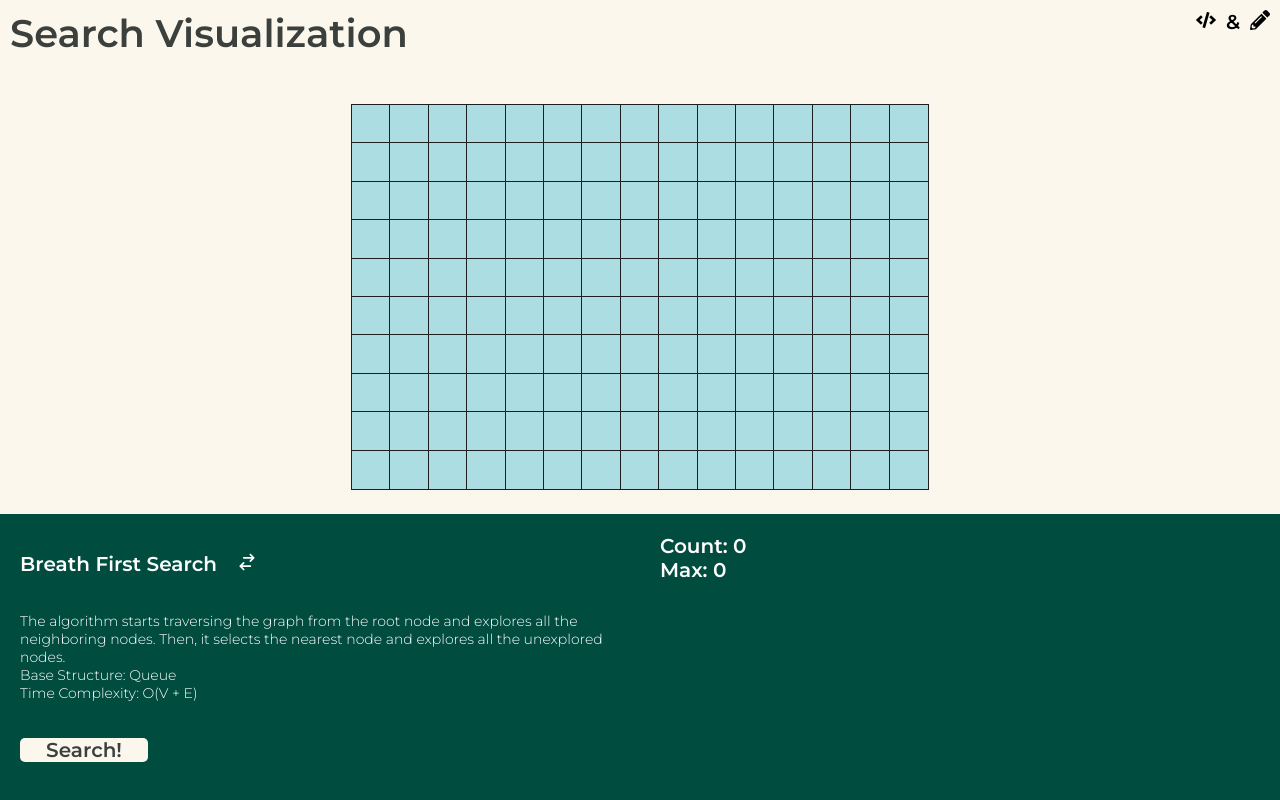
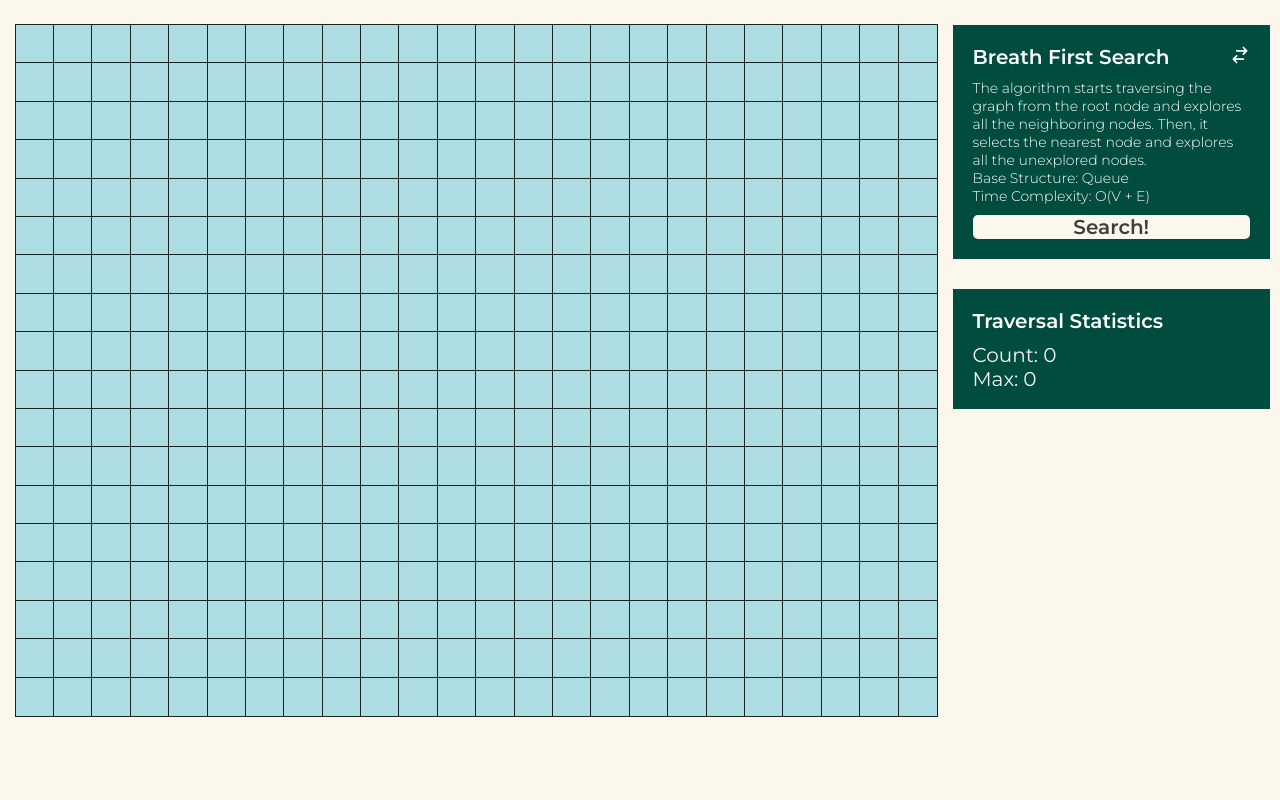
Before and after one commit to kMongru/react-search-project, a React (Create React App) app: page / in a window 1280 px wide. Built offline with nearby package versions, Linux system fonts and the light colour scheme.

Commit message:
update styling

```diff
--- a/package.json
+++ b/package.json
@@ -4,14 +4,10 @@
   "version": "0.1.0",
   "private": true,
   "dependencies": {
-    "@testing-library/jest-dom": "^5.16.2",
-    "@testing-library/react": "^12.1.2",
-    "@testing-library/user-event": "^13.5.0",
     "react": "^17.0.2",
     "react-dom": "^17.0.2",
     "react-icons": "^4.3.1",
-    "react-scripts": "5.0.0",
-    "web-vitals": "^2.1.4"
+    "react-scripts": "^2.1.3"
   },
   "scripts": {
     "predeploy": "npm run build",
--- a/src/App.js
+++ b/src/App.js
@@ -8,7 +8,7 @@ import IslandVisualization from './islandVisualization/IslandVisualization';
 function App() {
   return (
     <div className='app'>
-      <div className='app-header'>
+      {/* <div className='app-header'>
         <h1>Search Visualization</h1>
         <div className='header-flex-row'>
           <a
@@ -27,7 +27,7 @@ function App() {
             <FaPencilAlt size={20} />
           </a>
         </div>
-      </div>
+      </div> */}
       <div className='app-grid-container'>
         <IslandVisualization />
       </div>
--- a/src/components/bottomPannel/BottomPanel.js
+++ b/src/components/bottomPannel/BottomPanel.js
@@ -13,6 +13,7 @@ const BottomPanel = ({
   max,
 }) => {
   return (
+    <>
       <div className='wrapper'>
         <div className='left-side'>
           <div className='flex-row'>
@@ -29,11 +30,13 @@ const BottomPanel = ({
             <h2>Search!</h2>
           </div>
         </div>
+      </div>
       <div className='right-side'>
-        <h2>{`Count: ${count}`}</h2>
-        <h2>{`Max: ${max}`}</h2>
+        <h2 style={{ marginBottom: '10rem' }}>Traversal Statistics</h2>
+        <h3>{`Count: ${count}`}</h3>
+        <h3>{`Max: ${max}`}</h3>
       </div>
-    </div>
+    </>
   );
 };
 
--- a/src/components/bottomPannel/bottomPanel.css
+++ b/src/components/bottomPannel/bottomPanel.css
@@ -1,8 +1,7 @@
 .wrapper{
   display: flex;
-  flex-direction: row;
-
-  width: 100%;
+  flex-direction: column;
+  background-color: var(--bg-secondary);
 }
 
 .left-side{
@@ -16,6 +15,8 @@
 .flex-row {
   display: flex;
   flex-direction: row;
+  justify-content: space-between;
+  margin-bottom: 10rem;
 }
 
 .flex-row h2 {
@@ -27,11 +28,16 @@
 }
 
 .button-wrapper{
-  width: 10vw;
+  width: 100%;
   background-color: var(--bg-primary);
 
   border-radius: 5rem;
   cursor: pointer;
+  margin-top: 10rem;
+
+  display: flex;
+  justify-content: center;
+  align-items: center;
 }
 
 .button-wrapper h2 {
@@ -39,10 +45,21 @@
 }
 
 .right-side{
+  margin-top: 30rem;
   flex:1;
   padding: 20rem;
   display: flex;
   flex-direction: column;
   justify-content: flex-start;
   align-items: flex-start;
+  background-color: var(--bg-secondary);
+  max-height: 15vh;
+
+
 }
+
+.right-side h3 {
+  font-size: 20rem;
+  font-weight: 400;
+  color: whitesmoke
+}
--- a/src/islandVisualization/IslandVisualization.js
+++ b/src/islandVisualization/IslandVisualization.js
@@ -51,8 +51,8 @@ const IslandVisualization = (props) => {
           visitedSet.add(currCoordinate);
           handleNodeStateChange(r, c, 'isVisited'); //change to re-render node
 
-          //delay between repitions
-          await delay(50);
+          // //delay between repitions
+          await delay(0.01);
         }
       }
     }
@@ -165,9 +165,9 @@
 const getInitialGrid = () => {
   const grid = [];
   //create each row then push to the grid obj
-  for (let row = 0; row < 10; row++) {
+  for (let row = 0; row < 18; row++) {
     let newRow = [];
-    for (let col = 0; col < 15; col++) {
+    for (let col = 0; col < 24; col++) {
       newRow.push(createNode(row, col));
     }
     grid.push(newRow);
--- a/src/islandVisualization/islandVisualization.css
+++ b/src/islandVisualization/islandVisualization.css
@@ -1,14 +1,13 @@
 .container {
   display: flex;
-  flex-direction: column;
-
+  flex-direction: row;
   width: 100%;
   height: 90vh;
 }
 
 .grid {
   margin: 25rem 0 0;
-  flex: 1;
+  flex: 3;
 }
 
 .grid-row {
@@ -21,9 +20,9 @@
   align-items: center;
   background-color: rgba(0, 0, 0, .5);
   position: absolute;
-  height: 30vw;
-  width: 45vw;
-  margin: 1.8vw 27.5vw;
+  height: 54vw;
+  width: 72vw;
+  margin: 1.8vw 1.0vw;
   border-width: 1px;
   outline: 1px solid rgb(30, 32, 32);
 }
@@ -47,8 +46,8 @@
 
 .secondary-bg {
   display: flex;
+  flex-direction: column;
   flex: 1;
-
   margin-top: 25rem;
-  background-color: var(--bg-secondary);
+  margin-right: 10rem;
 }
```
Also changed, not shown: 1 other file (tests, documents, lock files or other folders). Lines whose indentation alone changed are shown as unchanged.
